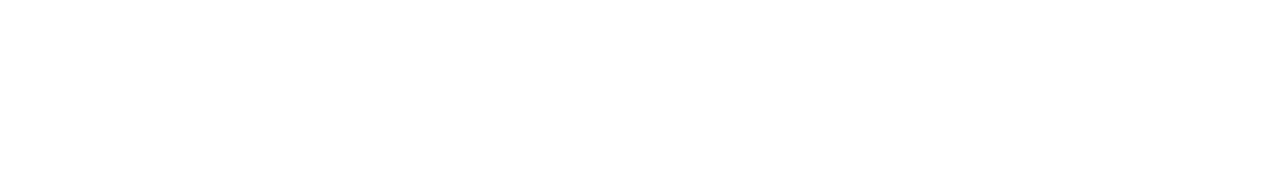
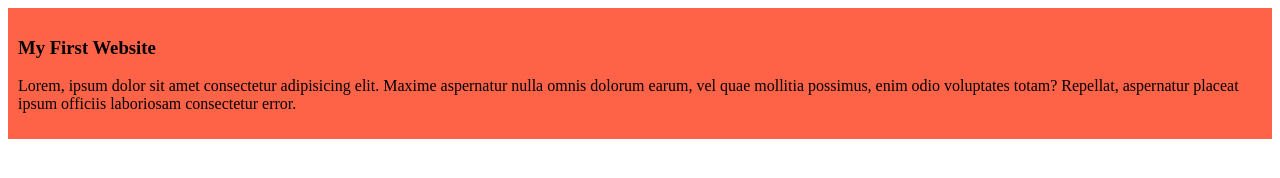
Before and after one commit to ARShezan/my-website, a plain HTML site: page website.html in a window 1280 px wide. Drawn offline with Linux system fonts and the light colour scheme.

Commit message:
added a style

```diff
--- /dev/null
+++ b/styles/blog.css
@@ -0,0 +1,7 @@
+div{
+
+background-color: tomato;
+padding: 10px;
+
+
+}
--- a/website.html
+++ b/website.html
@@ -4,8 +4,16 @@
     <meta charset="UTF-8">
     <meta name="viewport" content="width=device-width, initial-scale=1.0">
     <title>My Simple Website</title>
+
+    <link rel="stylesheet" href="styles/blog.css">
 </head>
 <body>
 
+    <div>
+        <h3>My First Website</h3>
+        <p>Lorem, ipsum dolor sit amet consectetur adipisicing elit. Maxime aspernatur nulla omnis dolorum earum, vel quae mollitia possimus, enim odio voluptates totam? Repellat, aspernatur placeat ipsum officiis laboriosam consectetur error.</p>
+
+    </div>
+
 </body>
 </html>
```
